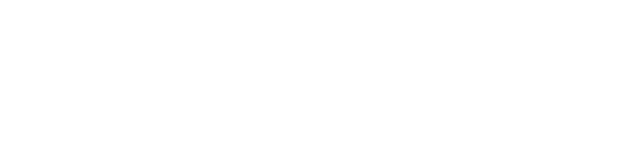
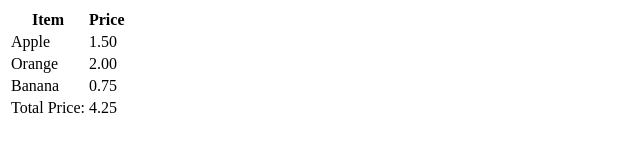
Before and after one commit to acciojob/grofers-checkout-2-shivamkr8227, a website: page main.html in a window 1280 px wide. Shown: the whole page, without its empty margins (0-640 px from the left). Drawn offline with Linux system fonts and the light colour scheme.

Commit message:
created a submission

```diff
--- a/main.html
+++ b/main.html
@@ -8,6 +8,28 @@
 
 <body>
 	<!-- the entire body must be written by student -->
+	 <table id="groceryList">
+        <tr>
+            <th>Item</th>
+            <th>Price</th>
+        </tr>
+        <tr>
+            <td>Apple</td>
+            <td data-ns-test="prices">1.50</td>
+        </tr>
+        <tr>
+            <td>Orange</td>
+            <td data-ns-test="prices">2.00</td>
+        </tr>
+        <tr>
+            <td>Banana</td>
+            <td data-ns-test="prices">0.75</td>
+        </tr>
+        <tr>
+            <td>Total Price:</td>
+            <td data-ns-test="grandTotal"></td>
+        </tr>
+    </table>
     <script type="text/javascript" src="./script.js">
 </script>
 
--- a/script.js
+++ b/script.js
@@ -1 +1,21 @@
 //your code here
+function calculateTotal() {
+    const prices = document.querySelectorAll("[data-ns-test='prices']");
+    let total = 0;
+
+    prices.forEach((price) => {
+        total += parseFloat(price.textContent);
+    });
+
+    const grandTotalCell = document.querySelector("[data-ns-test='grandTotal']");
+    grandTotalCell.textContent = total.toFixed(2);
+}
+
+// Calculate the total initially
+calculateTotal();
+
+// Listen for changes in prices
+const prices = document.querySelectorAll("[data-ns-test='prices']");
+prices.forEach((price) => {
+    price.addEventListener("input", calculateTotal);
+});
```
